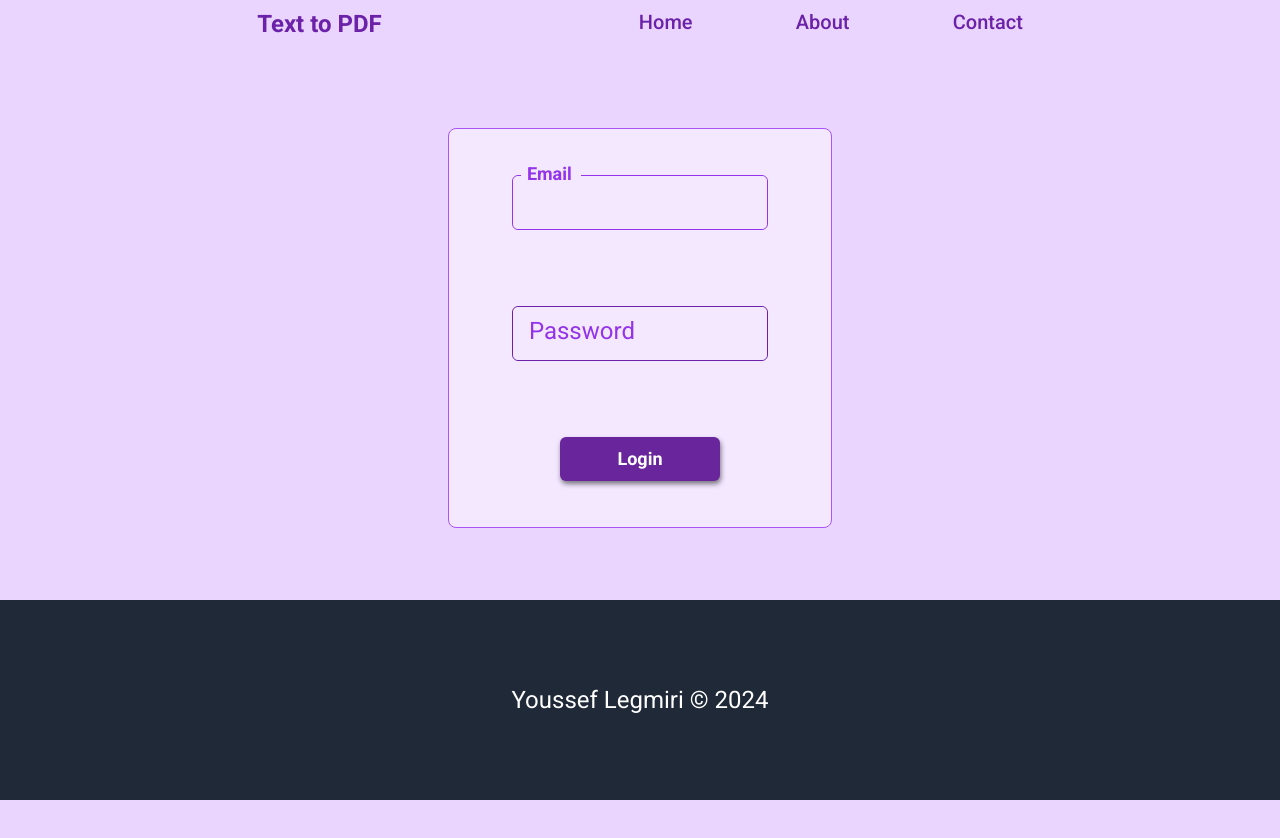
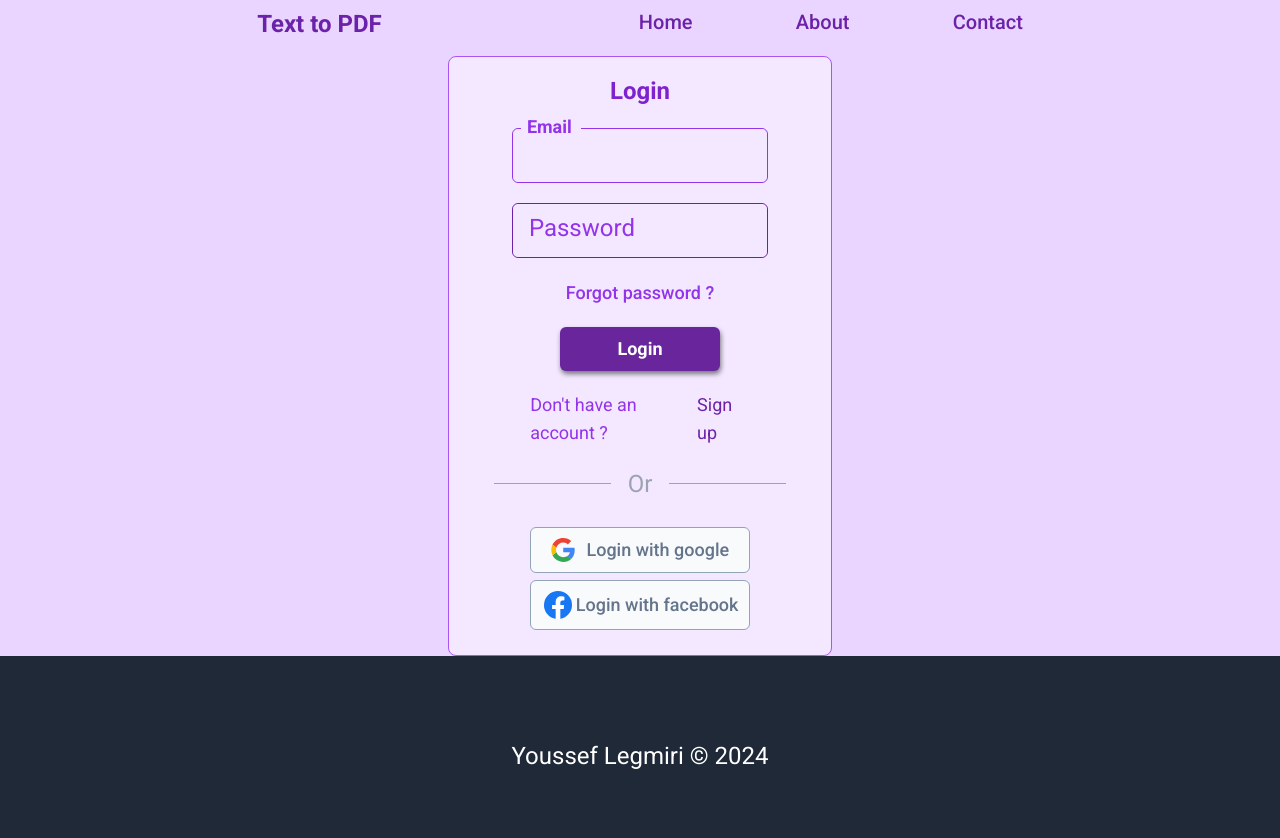
Before and after one commit to youssefLegmiri/job-application, a React (Vite) app in the folder FrontEnd/: page /login in a window 1280 px wide. Shown: the top 838 px of the page. Before the commit the page ends 800 px from the top, so only its background shows below. Built offline with nearby package versions, Linux system fonts and the light colour scheme.

Commit message:
added login +1

```diff
--- a/FrontEnd/src/components/Button.jsx
+++ b/FrontEnd/src/components/Button.jsx
@@ -1,19 +1,16 @@
-import { useFormStatus } from "react-dom";
-const Button = ({ type, text, className, fn, action = "Submitting" }) => {
-  const { pending } = useFormStatus();
-
+const Button = ({
+  isPending,
+  icon,
+  size,
+  text,
+  action = "Submitting",
+  ...rest
+}) => {
   return (
-    <div className="relative">
-      <button type={type} disabled={pending} onClick={fn} className={className}>
-        {pending ? action : text}
-      </button>
-      {pending && (
-        <div
-          className="absolute top-3 left-3 h-5 w-5 border-2 border-purple-200 rounded-full
-                    border-t-transparent animate-spin "
-        ></div>
-      )}
-    </div>
+    <button disabled={isPending} {...rest}>
+      <img className={`${size}`} src={icon} alt="" />
+      {isPending ? action : text}
+    </button>
   );
 };
 
--- a/FrontEnd/src/components/Form.jsx
+++ b/FrontEnd/src/components/Form.jsx
@@ -76,7 +76,7 @@ const Form = () => {
     >
       {isReady && (
         <Button
-          fn={createNewCV}
+          onClick={createNewCV}
           type={"button"}
           text={"Create New CV"}
           className={"btn-custom  "}
@@ -107,9 +107,8 @@ const Form = () => {
       )}
       {!isReady && (
         <Button
-          action="Creating..."
+          action={"Creating..."}
           type={"submit"}
-          isPending={isPending}
           text={"Create"}
           className={"btn-custom disabled:bg-purple-400 "}
         />
@@ -125,15 +124,15 @@ const Form = () => {
           >
             <Button
               type={"button"}
-              fn={handleDownload}
+              onClick={handleDownload}
               text={"Download"}
-              className="btn-custom"
+              className={"btn-custom"}
             />
             <Button
               type={"button"}
-              fn={handlePreview}
+              onClick={handlePreview}
               text={"Preview"}
-              className="btn-custom"
+              className={"btn-custom"}
             />
           </div>
         </div>
--- a/FrontEnd/src/components/Header.jsx
+++ b/FrontEnd/src/components/Header.jsx
@@ -38,10 +38,10 @@ const Header = () => {
       </div>
       {pathname != "/login" && (
         <Button
-          fn={handelNavigate}
+          onClick={handelNavigate}
           text={"Login"}
-          className={"btn-custom "}
-          type={"button"}
+          className="btn-custom "
+          type="button"
         />
       )}
     </div>
--- a/FrontEnd/src/components/Home.jsx
+++ b/FrontEnd/src/components/Home.jsx
@@ -1,7 +1,8 @@
+import Form from "./Form";
 const Home = () => {
   return (
     <main className="w-full p-2 flex flex-col justify-between items-center">
-      main
+      <Form />
     </main>
   );
 };
--- a/FrontEnd/src/components/Login.jsx
+++ b/FrontEnd/src/components/Login.jsx
@@ -1,6 +1,9 @@
 import Input from "./Input";
 import Button from "./Button";
+import { Link } from "react-router-dom";
 import clsx from "clsx";
+import google from "../assets/google.svg";
+import facebook from "../assets/facebook.svg";
 import { useNavigate } from "react-router-dom";
 import { useActionState } from "react";
 
@@ -10,15 +13,18 @@ const Login = () => {
 
   async function formAction(previous, formData) {
     const jsonData = Object.fromEntries(formData.entries());
+
+    await new Promise((resolve) => setTimeout(resolve, 5000));
   }
   return (
     <main className="w-full h-full flex justify-center items-center ">
       <form
         action={actionFunction}
-        className="h-[50%] w-[80%] min-h-[400px] p-2  flex flex-col justify-around items-center
+        className="h-[50%] w-[80%] min-h-[600px] p-2  flex flex-col justify-around items-center
                       border-[1px] border-purple-500 rounded-lg  bg-purple-100
                       xl:w-[30%] md:w-[60%] "
       >
+        <h1 className="text-2xl text-purple-700 font-bold">Login</h1>
         <Input
           autofocus={"autofocus"}
           name={"email"}
@@ -26,7 +32,50 @@ const Login = () => {
           label={"Email"}
         />
         <Input name={"password"} type={"password"} label={"Password"} />
-        <Button type={"submit"} text={"Login"} className={"btn-custom"} />
+        <div className="flex md:w-[50%] w-[80%] justify-around ">
+          <Link to={"/"}>
+            <p className="text-lg font-[500] text-purple-600 hover:text-purple-500">
+              Forgot password ?
+            </p>
+          </Link>
+        </div>
+        <Button
+          action={"Logging..."}
+          isPending={isPending}
+          type={"submit"}
+          text={"Login"}
+          className={"btn-custom disabled:bg-purple-400"}
+        />
+        <div className="w-[60%] text-purple-600 text-lg flex justify-evenly items-center">
+          <p className=" ">Don't have an account ?</p>
+          <Link className="text-purple-800 hover:text-purple-600" to={"/"}>
+            Sign up
+          </Link>
+        </div>
+        {/* horizental line   */}
+        <div className="w-[80%]  flex items-center justify-between">
+          <div className=" w-[40%] h-[1px] bg-gray-400 "></div>
+          <span className="text-gray-400">Or</span>
+          <div className="w-[40%] h-[1px] bg-gray-400"></div>
+        </div>
+        <div className="flex flex-col w-full h-[20%] items-center justify-evenly">
+          <Button
+            type={"button"}
+            icon={google}
+            size={"w-6"}
+            text={"Login with google"}
+            className="btn-custom shadow-none flex justify-evenly items-center text-slate-500 bg-slate-50 hover:bg-slate-100
+                       font-[500]  border-[1px] border-slate-400 w-[60%] "
+          />
+          <Button
+            type={"button"}
+            icon={facebook}
+            size={"w-8"}
+            text={"Login with facebook"}
+            className="btn-custom shadow-none flex justify-evenly items-center text-slate-500 bg-slate-50 hover:bg-slate-100
+                       font-[500]  border-[1px] border-slate-400 w-[60%] "
+          />
+        </div>
       </form>
     </main>
   );
```
Also changed, not shown: FrontEnd/src/assets/facebook.svg (added), FrontEnd/src/assets/google.svg (added).
